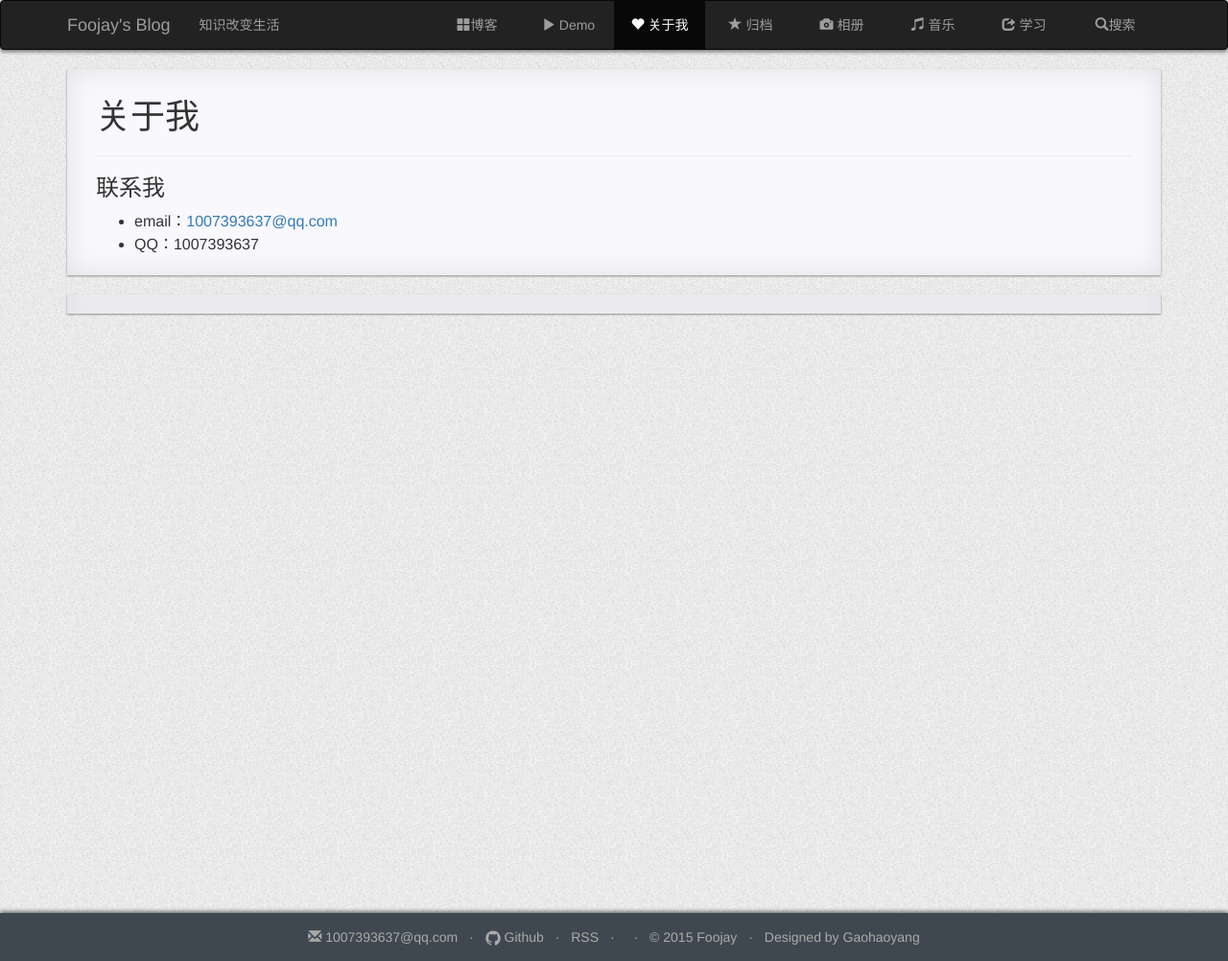
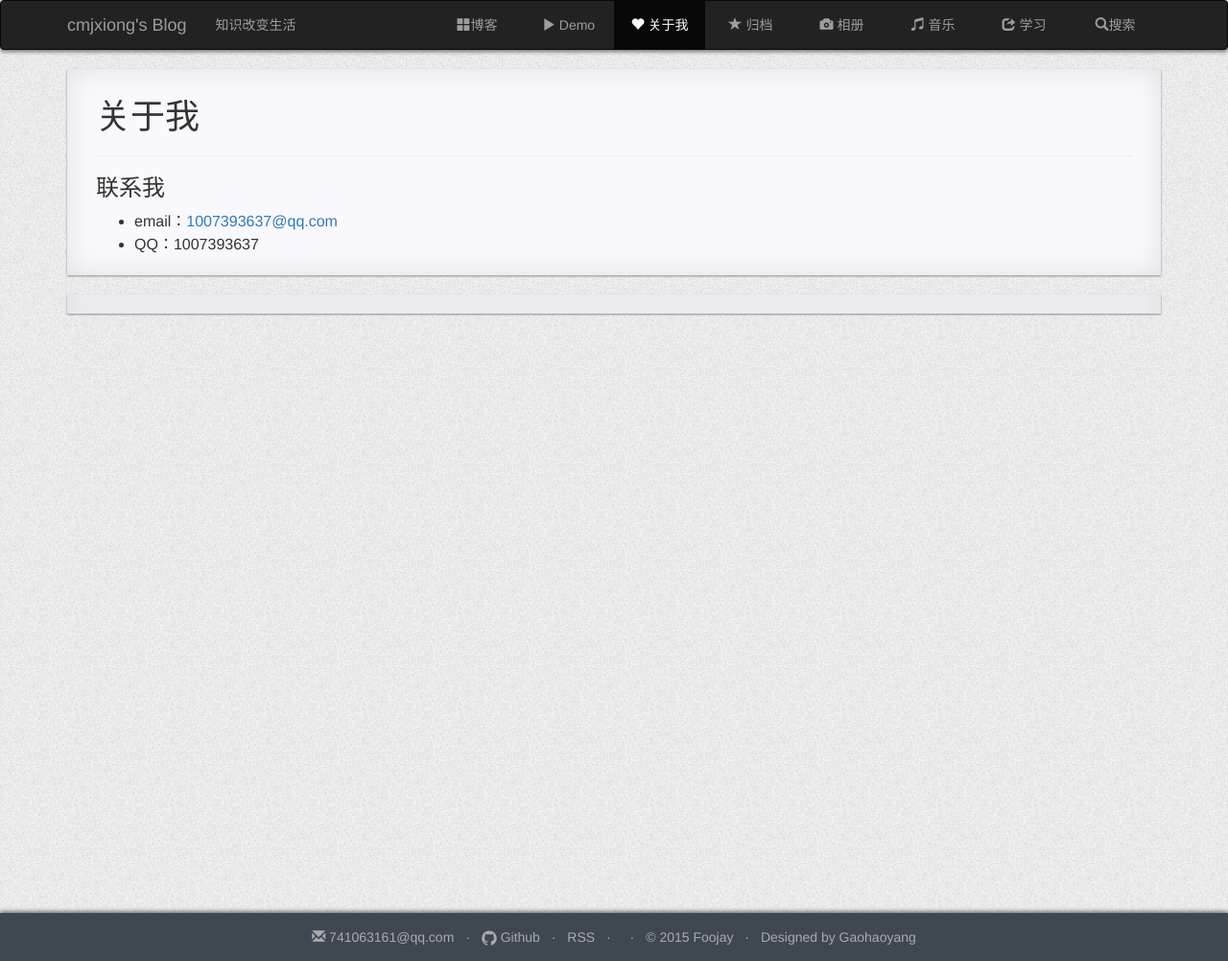
Before and after one commit to cmjxiong/cmjxiong.github.io, a Jekyll site: the page built from pages/2about.md, in a window 1280 px wide. Shown: the whole page at 96% size. Built offline with Jekyll 4.4.1, drawn with Linux system fonts in a browser that asks for light colours; nearby versions of some CDN libraries; comment, search, counter and statistics services are not loaded.

Commit message:
修改配置
修改配置

```diff
--- a/_config.yml
+++ b/_config.yml
@@ -1,13 +1,13 @@
 # Site settings
-title: Foojay's Blog
-email: 1007393637@qq.com
-description: 傅杰的博客
+title: cmjxiong's Blog
+email: 741063161@qq.com
+description: XXXX的博客
 # > # this means to ignore newlines until "baseurl:"
 #   Write an awesome description for your new site here. You can edit this
 #   line in _config.yml. It will appear in your document head meta (for
 #   Google search results) and in your feed.xml site description.
 #http://foojay.github.io/Home/
-baseurl: "http://foojay.tk"
+baseurl: "http://cmjxiong.github.io"
 url: ""
 # twitter_username: jekyllrb
 github_username:  foojay
```
